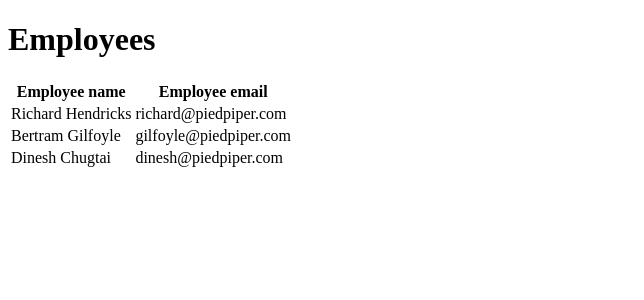
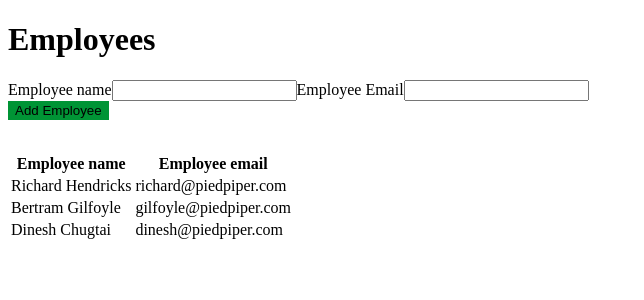
Before and after one commit to morganwinkler/vue-app, a Vue app: page / in a window 1280 px wide. Shown: the top 300 px of the page, without its empty margins (0-644 px from the left). Built offline with nearby package versions, Linux system fonts and the light colour scheme; the HTML template or start-up script is replaced by a standard one.

Commit message:
Add employee form

```diff
--- a/src/App.vue
+++ b/src/App.vue
@@ -1,6 +1,8 @@
 <template>
   <div id="app" class="small-container">
     <h1>Employees</h1>
+    <employee-form />
+
     <!-- an attribute that begins with a colon will allow you to pass data -->
     <employee-table :employees="employees" />
     <!-- another syntax option -->
@@ -11,11 +13,13 @@
 <script>
 // @ is used to reference the src folder & all imported components must be added to components folder
 import EmployeeTable from "@/components/EmployeeTable.vue";
+import EmployeeForm from "@/components/EmployeeForm.vue";
 
 export default {
   name: "app",
   components: {
     EmployeeTable,
+    EmployeeForm,
   },
   data() {
     return {
--- /dev/null
+++ b/src/components/EmployeeForm.vue
@@ -0,0 +1,32 @@
+<template>
+  <div id="employee-form">
+    <form>
+      <label>Employee name</label>
+      <!-- v-model is built in for updating an input value with an onchange event -->
+      <input v-model="employee.name" type="text" />
+      <label>Employee Email</label>
+      <input v-model="employee.email" type="text" />
+      <button>Add Employee</button>
+    </form>
+  </div>
+</template>
+
+<script>
+export default {
+  name: "employee-form",
+  data() {
+    return {
+      employee: {
+        name: "",
+        email: "",
+      },
+    };
+  },
+};
+</script>
+
+<style scoped>
+form {
+  margin-bottom: 2rem;
+}
+</style>
```
